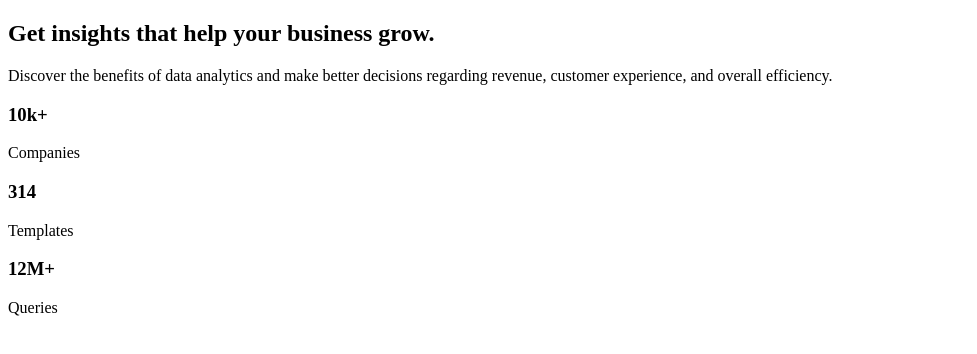
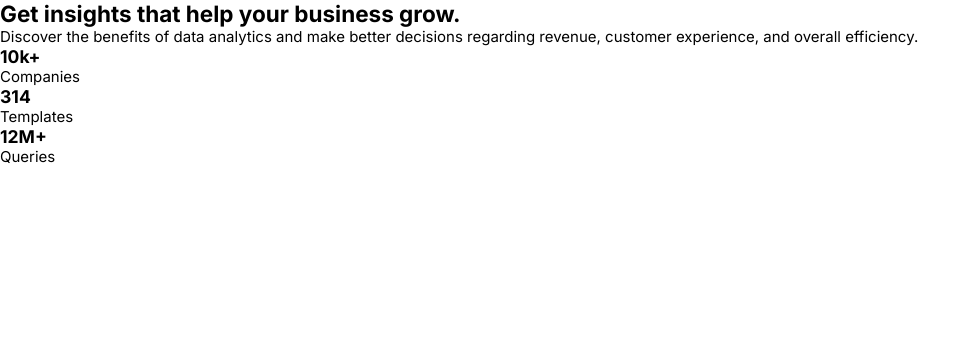
Before and after one commit to abdul-razaq/stats-preview-card, a plain HTML site: page index.html in a window 1280 px wide. Shown: the whole page, without its empty margins (0-977 px from the left). Drawn offline with Linux system fonts and the light colour scheme.

Commit message:
added inital styling to the styles.css file

```diff
--- a/index.html
+++ b/index.html
@@ -5,6 +5,17 @@
 		<meta http-equiv="X-UA-Compatible" content="IE=edge" />
 		<meta name="viewport" content="width=device-width, initial-scale=1.0" />
 		<title>Stats Guide</title>
+		<link rel="preconnect" href="https://fonts.gstatic.com" />
+		<link
+			href="https://fonts.googleapis.com/css2?family=Inter:wght@400;700&display=swap"
+			rel="stylesheet"
+		/>
+		<link rel="preconnect" href="https://fonts.gstatic.com" />
+		<link
+			href="https://fonts.googleapis.com/css2?family=Lexend+Deca&display=swap"
+			rel="stylesheet"
+		/>
+		<link rel="stylesheet" href="style.css" />
 	</head>
 	<body>
 		<div class="card">
--- /dev/null
+++ b/style.css
@@ -0,0 +1,32 @@
+*,
+*::after,
+*::before {
+	margin: 0;
+	padding: 0;
+	box-sizing: inherit;
+}
+
+:root {
+	--dark-blue-primary: #090b1a;
+	--dark-blue-secondary: #1b1938;
+	--accent: #aa5cdb;
+	--primary-white: #ffffff;
+	--secondary-white: #ffffffbf;
+	--tertiary-white: #ffffff99;
+}
+
+html {
+	box-sizing: border-box;
+	font-size: 62.5%;
+}
+
+body {
+	font-size: 1.5rem;
+	font-family: 'Inter', sans-serif;
+	/* font-family: 'Lexend Deca', sans-serif; */
+}
+
+
+@media screen and (min-width: 375px) {
+
+}
```
